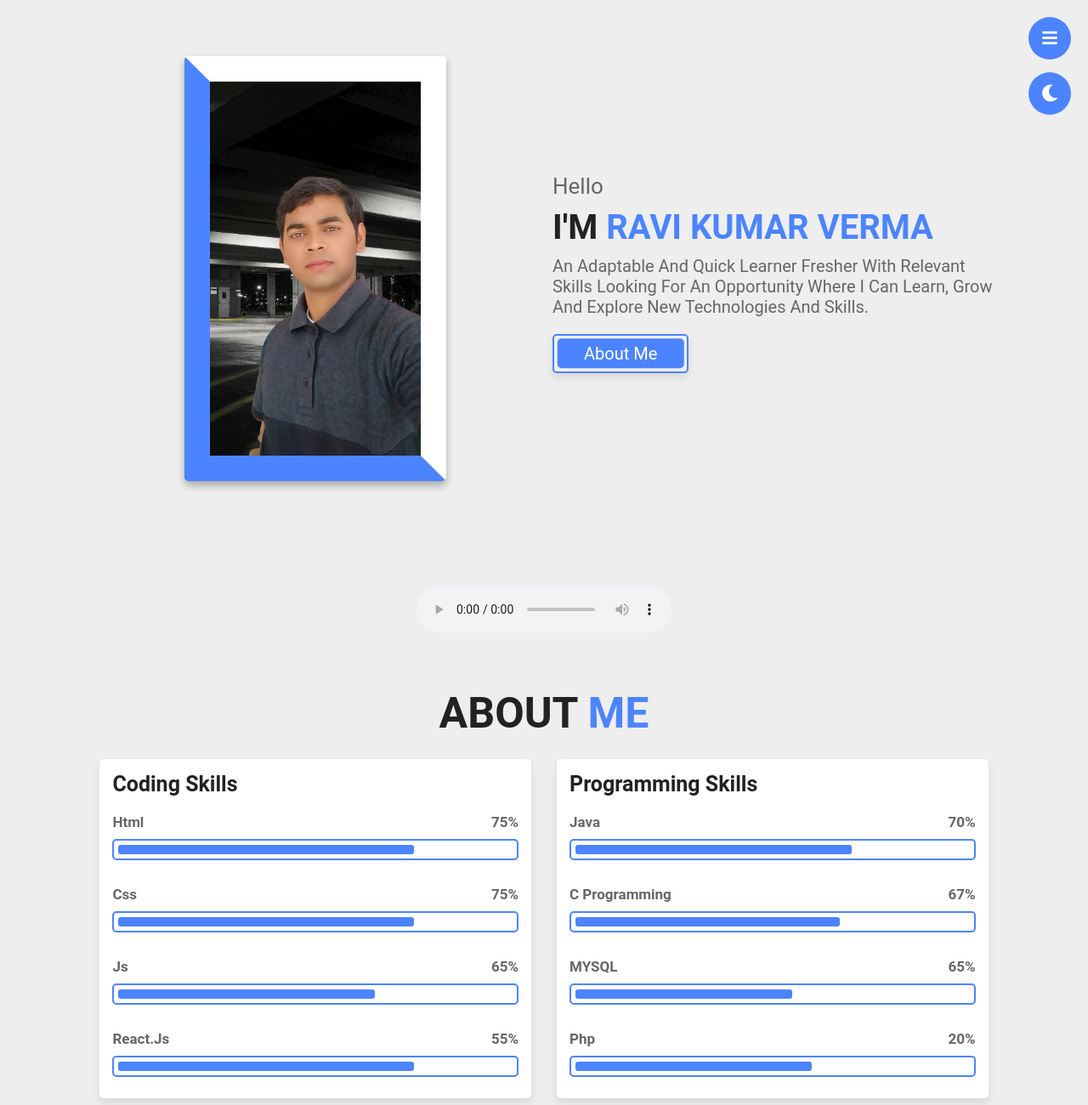
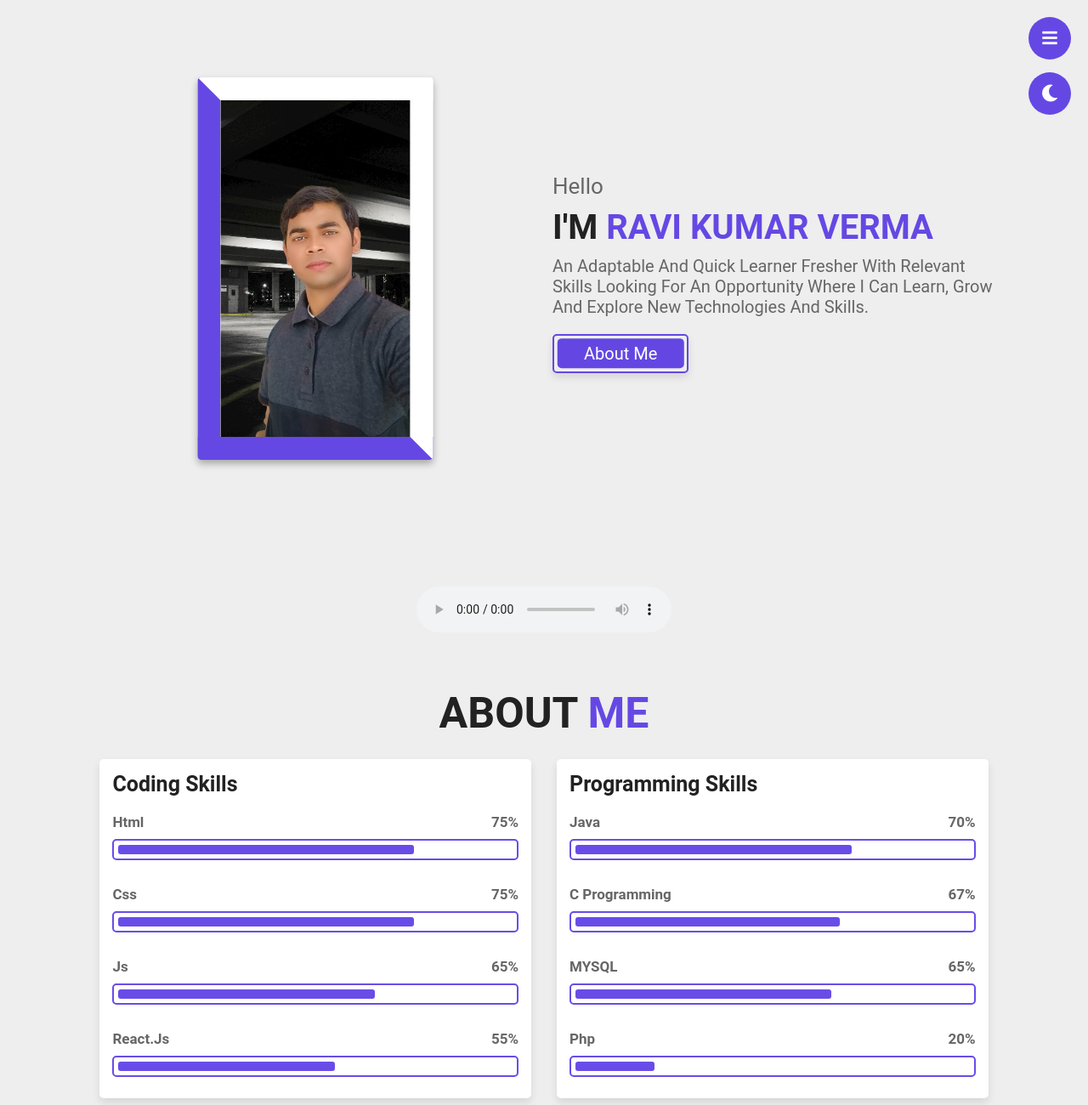
Before and after one commit to ravi10299/portfolio, a plain HTML site: page index.html in a window 1280 px wide. Shown: the top 1300 px of the page at 85% size. Drawn offline with nearby package versions, Linux system fonts and the light colour scheme.

Commit message:
Update1 style.css

```diff
--- a/style.css
+++ b/style.css
@@ -1,5 +1,6 @@
+
 :root{
-    --main-color:#4C84FF;
+    --main-color:#350ee0bd;
     --primary-bg-color:#fff;
     --secondary-bg-color:#eee;
     --primary-text-color:#222;
@@ -46,16 +47,26 @@ body{
 
 body.dark-theme{
     --primary-bg-color:#252C48;
-    --secondary-bg-color:#171C32;
+    --secondary-bg-color:#22306e;
     --primary-text-color:#fff;
     --secondary-text-color:#eee;
 }
 
+.ravi08:hover {
+
+    transform: scale(1); /* Zoom in on hover */
+  }
+
+  .ravi08:not(:hover) {
+
+    transform: scale(0.9); /* Zoom out when not hovered */
+  }
 section{
     min-height: 100vh;
     padding:1rem;
     padding:0 8%;
 }
+
 
 .btn{
     display: inline-block;
@@ -269,7 +280,7 @@ section{
 }
 
 .about .row .box:nth-child(1) .progress:nth-child(5) .bar span{
-    width: 75%;
+    width: 55%;
 }
 
 .about .row .box:nth-child(2) .progress:nth-child(2) .bar span{
@@ -281,11 +292,11 @@ section{
 }
 
 .about .row .box:nth-child(2) .progress:nth-child(4) .bar span{
-    width: 55%;
+    width: 65%;
 }
 
 .about .row .box:nth-child(2) .progress:nth-child(5) .bar span{
-    width: 60%;
+    width: 20%;
 }
 
 .about .row .box .exp-box{
```
